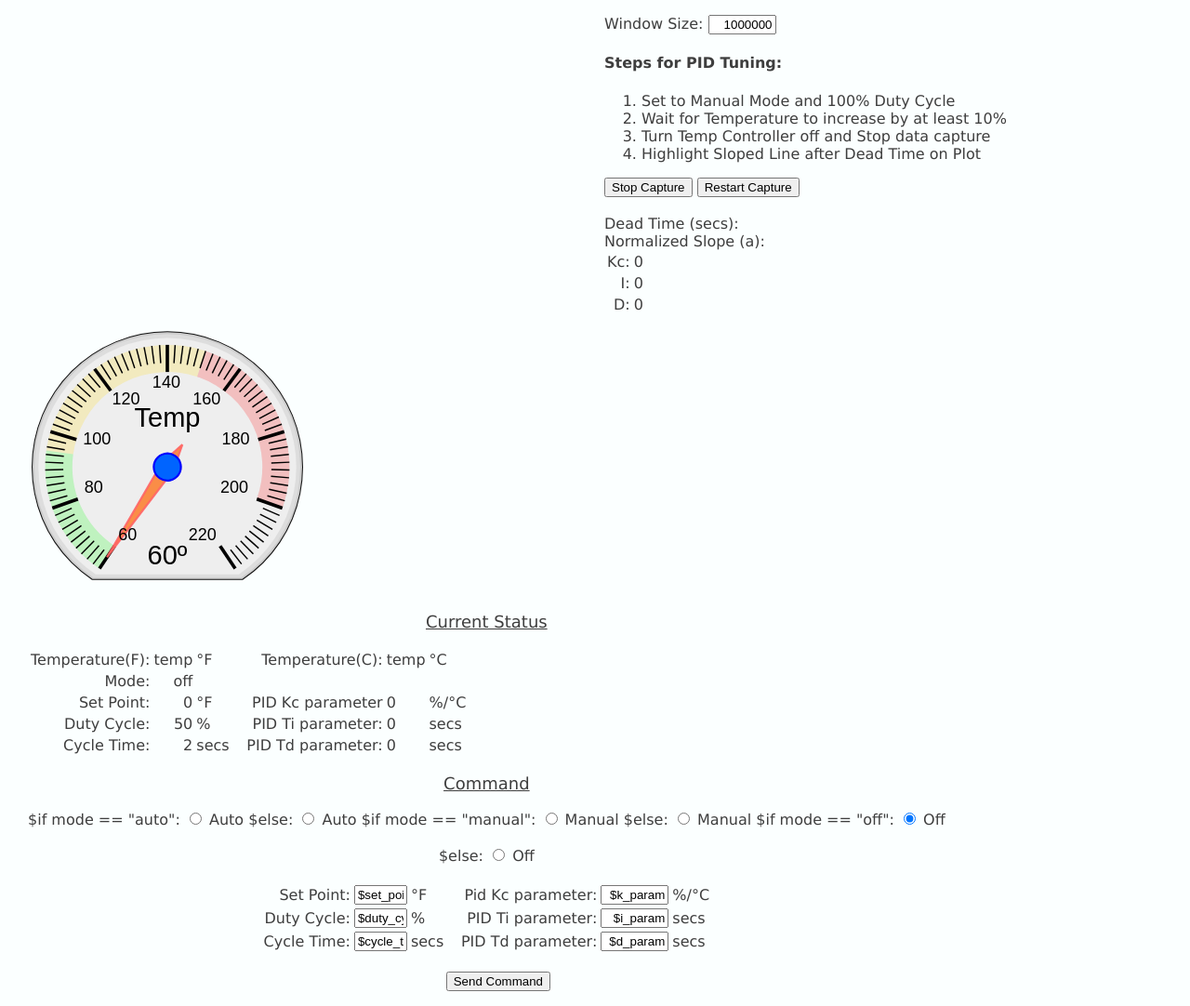
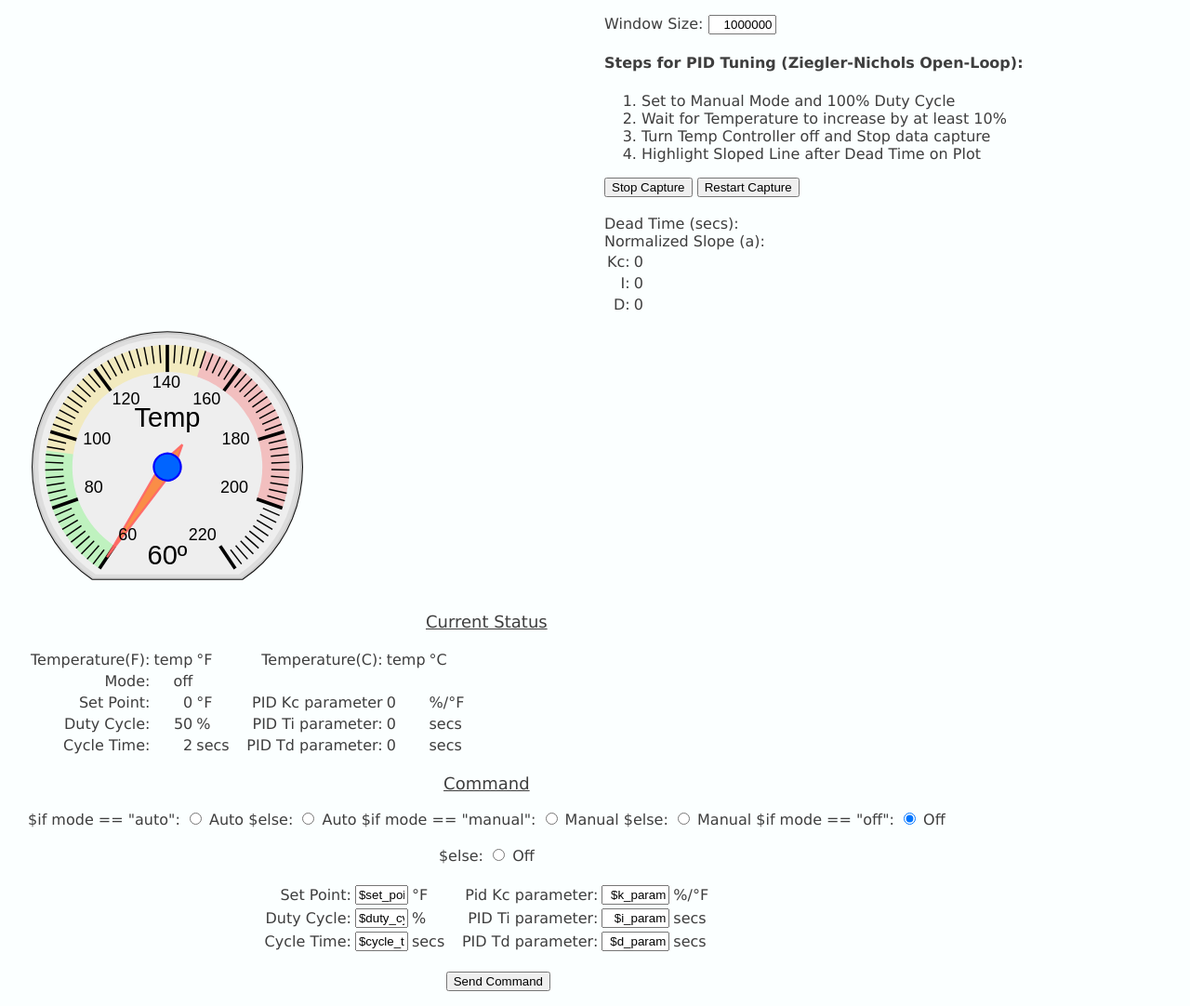
Before and after one commit to steve71/RasPiBrew, a plain HTML site: page templates/raspibrew.html in a window 1280 px wide. Shown: the part 604-1686 px from the top of the page at 93% size. Drawn offline with Linux system fonts and the light colour scheme; no server answers.

Commit message:
fixed labels

```diff
--- a/templates/raspibrew.html
+++ b/templates/raspibrew.html
@@ -355,7 +355,7 @@ $def with (mode, set_point, duty_cycle, cycle_time, k_param, i_param, d_param)
 	    	    <br/>
 	    		Window Size: <input id="windowSizeText" type="text" name="windowSize"  maxlength = "6" size ="6" value=1000000 style="text-align: right;"/>
 			<br>
-			<h4>Steps for PID Tuning:</h4>
+			<h4>Steps for PID Tuning (Ziegler-Nichols Open-Loop):</h4>
 			<ol>
 				<li>Set to Manual Mode and 100% Duty Cycle</li>
 				<li>Wait for Temperature to increase by at least 10%</li>
@@ -416,7 +416,7 @@ $def with (mode, set_point, duty_cycle, cycle_time, k_param, i_param, d_param)
 		    		<td>&#176F</td>
 		    		<td align=right>PID Kc parameter </td>
 		    		<td id="k_paramResponse">0</td>
-		    		<td>%/&#176C</td>
+		    		<td>%/&#176F</td>
 	    		<tr>
 	    			<td align=right>Duty Cycle: </td>
 	    			<td id="dutycycleResponse" align=right>50</td>
@@ -462,7 +462,7 @@ $def with (mode, set_point, duty_cycle, cycle_time, k_param, i_param, d_param)
 	    		        <td>
 	    					<input type="text" name="k"  maxlength = "6" size ="6" value=$k_param style="text-align: right;"/> <br>
 	    				</td>
-	    				<td>%/&#176C</td>
+	    				<td>%/&#176F</td>
 	    			</tr>
 	    			<tr>
 	    				<td align=right>Duty Cycle: </td>
```
Also changed, not shown: 1 other file.
